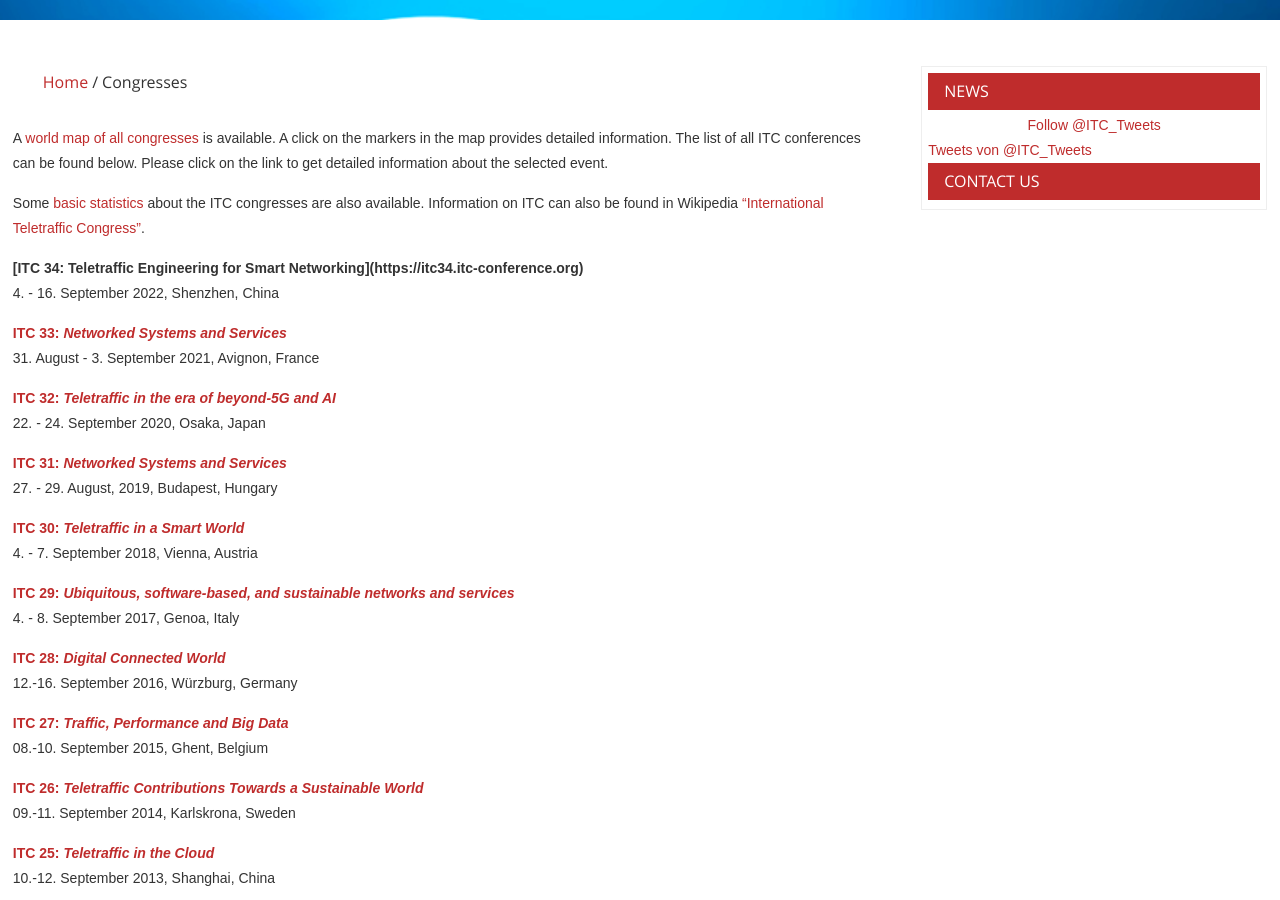
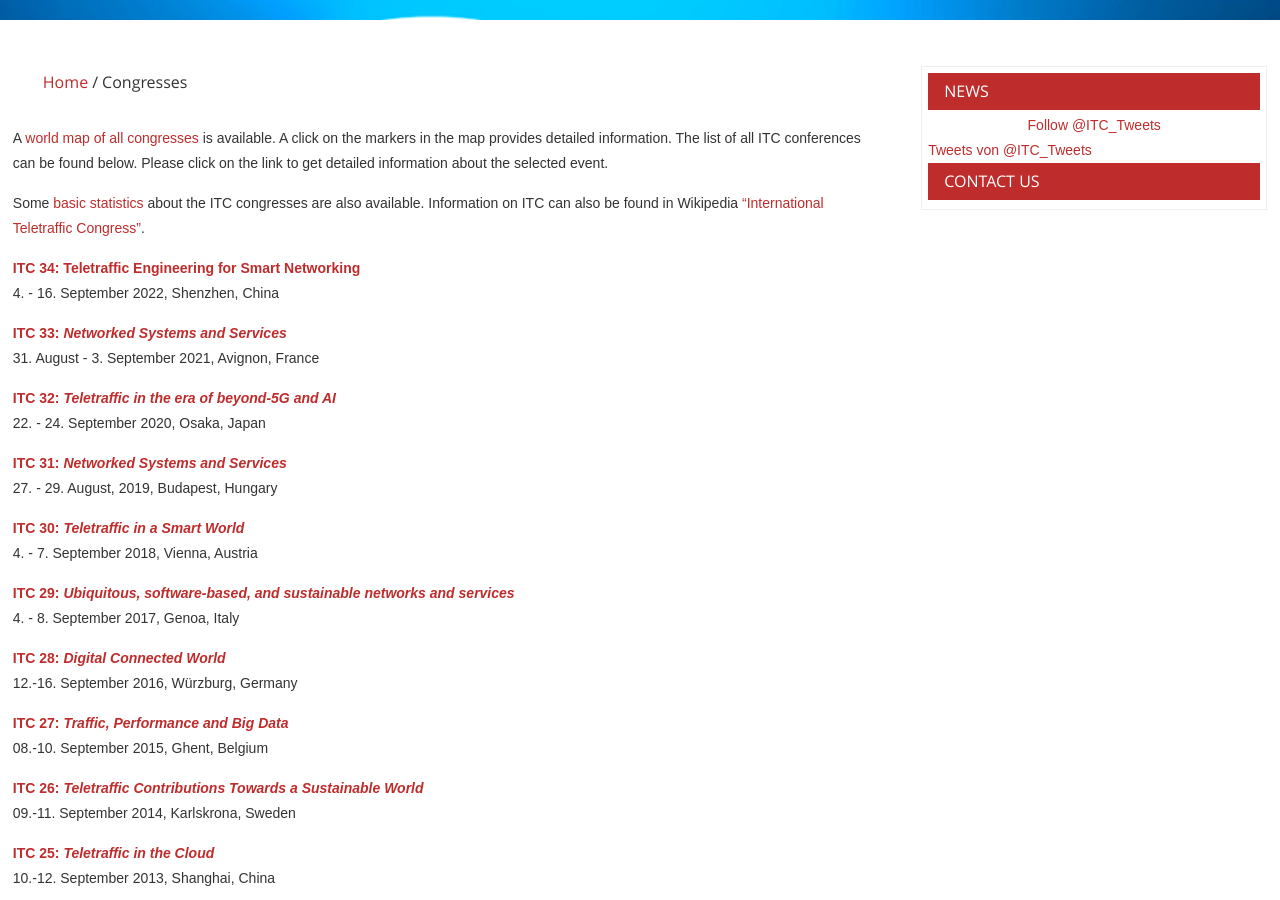
Before and after one commit to lsinfo3/itc-conference, a Jekyll site: the page built from congresses.md, in a window 1280 px wide and 900 px high, scrolled down 520 px. Built offline with Jekyll 4.4.1, drawn with Linux system fonts in a browser that asks for light colours; comment, search, counter and statistics services are not loaded; some of the changed lines change nothing that is shown.

Commit message:
Fixed ITC34 entry

```diff
--- a/congresses.md
+++ b/congresses.md
@@ -10,7 +10,7 @@ A [world map of all congresses](https://www.google.com/maps/d/edit?hl=en&authuse
 Some [basic statistics]({{ site.baseurl }}/congress_statistics.html) about the ITC congresses are also available. Information on ITC can also be found in Wikipedia ["International Teletraffic Congress"](https://en.wikipedia.org/wiki/International_Teletraffic_Congress).
 
 <p>
-<b>[ITC 34: Teletraffic Engineering for Smart Networking](https://itc34.itc-conference.org)</b><br/>
+<b><a href="https://itc34.itc-conference.org">ITC 34: Teletraffic Engineering for Smart Networking</a></b><br/>
 4. - 16. September 2022, Shenzhen, China
 
 {% assign congresses = site.congresses | reverse %}
```
